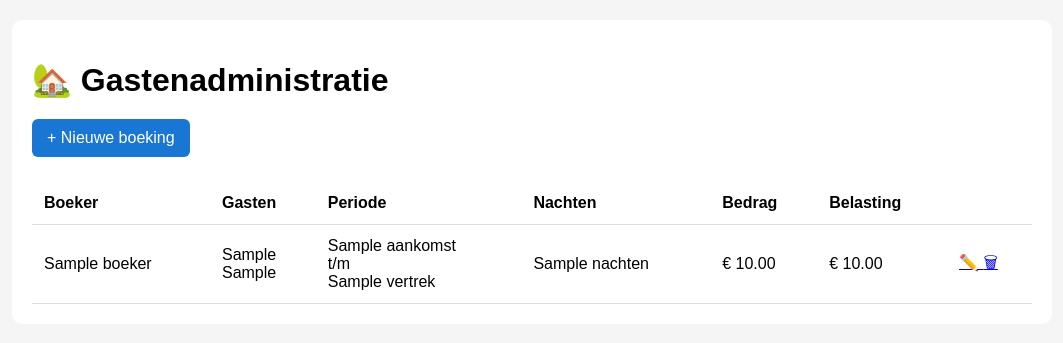
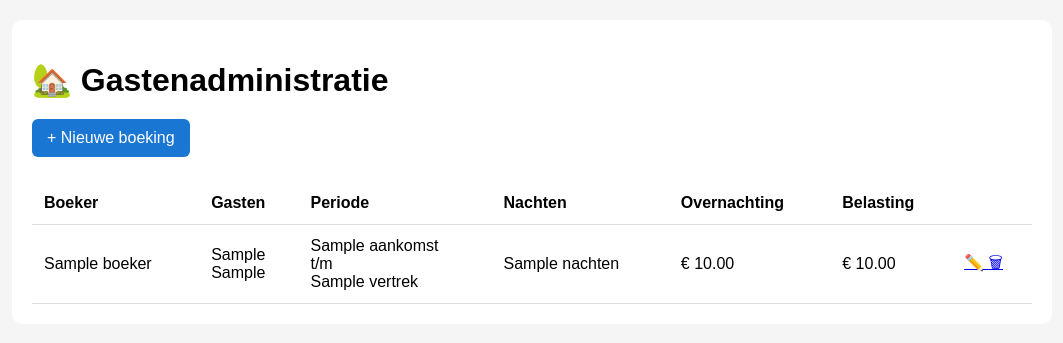
Before and after one commit to l4aspider-design/ha-gastenapp, a Flask app: template gastenapp/templates/index.html in a window 1280 px wide. Shown: the top 343 px of the page, without its empty margins (108-1171 px from the left). Run offline with Flask 3, Linux system fonts and the light colour scheme; the template is opened without the code that fills it: most values are stand-ins (such as "Sample title", 1, 10 or a date in 2020).

Commit message:
Update index.html

```diff
--- a/gastenapp/templates/index.html
+++ b/gastenapp/templates/index.html
@@ -23,7 +23,7 @@
     <th>Gasten</th>
     <th>Periode</th>
     <th>Nachten</th>
-    <th>Bedrag</th>
+    <th>Overnachting</th>
     <th>Belasting</th>
     <th></th>
 </tr>
@@ -57,7 +57,7 @@ t/m
 </td>
 
 <td>
-€ {{ "%.2f"|format(b.bedrag) }}
+€ {{ "%.2f"|format(b.overnachting) }}
 </td>
 
 <td>
```
